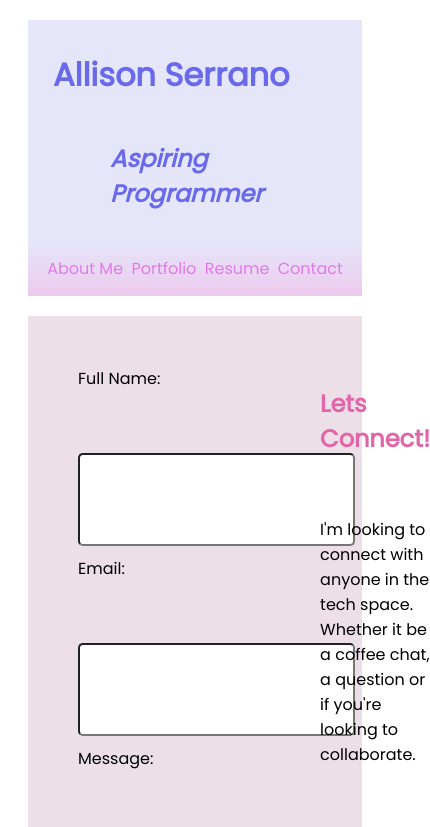
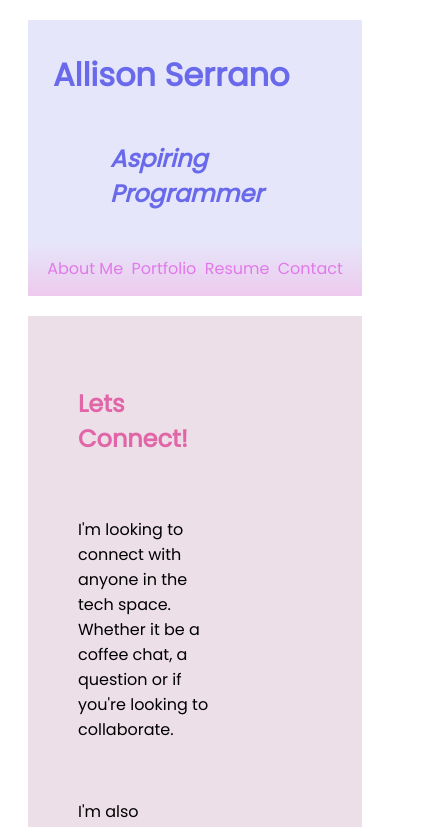
Before and after one commit to Allicris/allison-cristine, a React (Vite) app: page /Contact in a window 390 px wide. Shown: the top 827 px of the page, 430 px wide, since content can reach past the window. Built offline with nearby package versions, Linux system fonts and the light colour scheme.

Commit message:
made resume and contact components responsive

```diff
--- a/src/pages/Contact.jsx
+++ b/src/pages/Contact.jsx
@@ -30,7 +30,17 @@ export default function Contact() {
   };
 
   return (
+
     <div className='contact'>
+      <div className='contact-text'>
+      <h2>
+        Lets Connect!
+      </h2>
+      <br></br>
+      <p>I'm looking to connect with anyone in the tech space. Whether it be a coffee chat, a question or if you're looking to collaborate.</p>
+    <br></br>
+    <p>I'm also currently looking to work and open to work! Contact me if you have an open position you think I would be qualified for.</p>
+    </div>
       <form className='form' ref={form} onSubmit={sendEmail}>
         <label>Full Name:</label>
         <input id='name' type="text" name="user_name" />
@@ -40,7 +50,7 @@ export default function Contact() {
         <textarea id='message' name="message" />
         <input className='send' type="submit" value="Send" />
       </form>
-      <div className='contact-text'>
+      {/* <div className='contact-text'>
       <h2>
         Lets Connect!
       </h2>
@@ -48,7 +58,7 @@ export default function Contact() {
       <p>I'm looking to connect with anyone in the tech space. Whether it be a coffee chat, a question or if you're looking to collaborate.</p>
     <br></br>
     <p>I'm also currently looking to work and open to work! Contact me if you have an open position you think I would be qualified for.</p>
-    </div>
+    </div> */}
     </div>
   );
 };
--- a/src/styles/Contact.css
+++ b/src/styles/Contact.css
@@ -5,13 +5,15 @@
   background-color: rgb(236, 223, 232);
   font-family: Poppins, sans-serif;
   display: flex;
-  justify-content: space-evenly;
+  align-items: center;
+  justify-content: space-between;
 }
 
 .form {
   display: grid;
   row-gap: 10px;
   min-width: 18%;
+  margin-right: 25px;
 }
 
 .form input {
@@ -36,9 +38,22 @@ background-color: rgb(236, 166, 203);
 }
 
 .contact-text {
-  margin-left: 200px;
+  margin-left: 20px;
+  margin-right: 100px;
 }
 
 .contact-text h2 {
   color: rgb(224, 102, 167);
 }
+
+@media only screen and (max-width: 700px) {
+  .contact {
+    display: block;
+    text-align: left;
+  }
+
+  .contact-text {
+    margin-left: auto;
+    padding-bottom: 10%;
+  }
+}
--- a/src/styles/Resume.css
+++ b/src/styles/Resume.css
@@ -32,6 +32,10 @@ button a:hover {
 }
 
 .languages {
-  margin: 50px;
-  margin-top: 60px;
+display: flex;
+align-items: center;
+justify-content: center;
+padding: 5%;
+margin: auto;
+max-width: 20%;
 }
```
